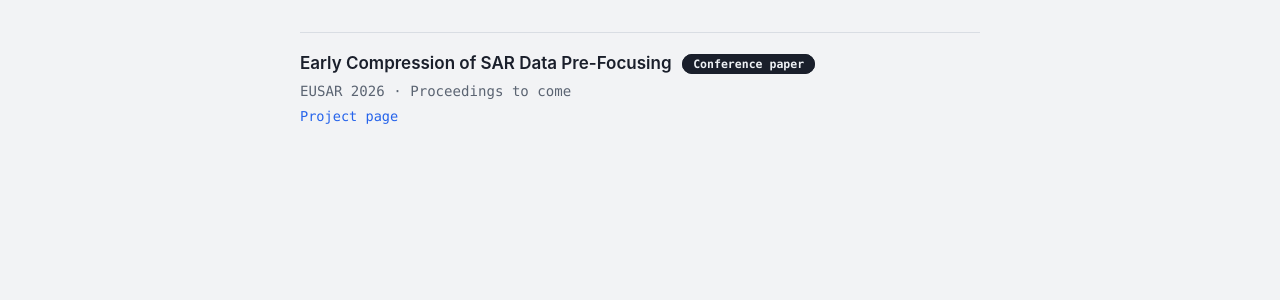
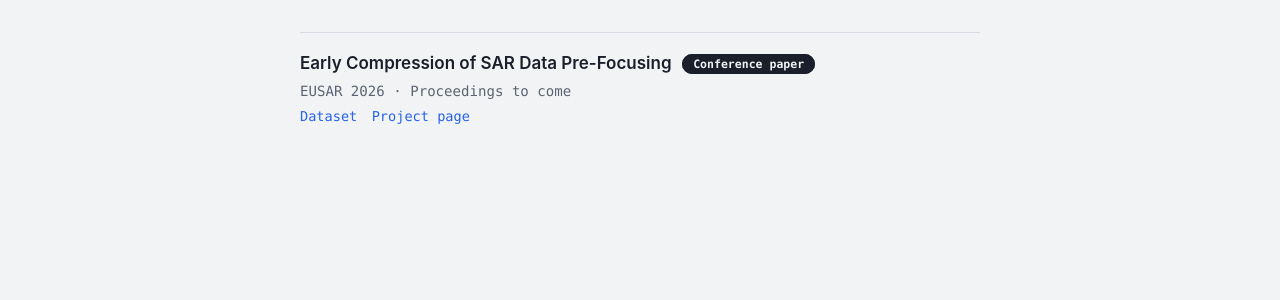
Before and after one commit to CedricLeon/CedricLeon.github.io, a Jekyll site: the page built from publications.html, in a window 1280 px wide. Shown: the part 352-652 px from the top of the page. Built offline with Jekyll 4.4.1, drawn with Linux system fonts in a browser that asks for light colours.

Commit message:
feat(publications): Added dataset link and button for MAYA4

```diff
--- a/_data/publications.yml
+++ b/_data/publications.yml
@@ -32,3 +32,4 @@
   venue: "EUSAR 2026"
   type: "Conference paper"
   project_url: "/projects/onboard-sar-compression/"
+  dataset_url: "https://huggingface.co/buckets/ESA-philab/Maya4"
--- a/publications.html
+++ b/publications.html
@@ -45,6 +45,7 @@
       {%- if pub.article_url %}<a href="{{ pub.article_url }}">Article</a>{% endif %}
       {%- if pub.citation %}<button type="button" class="pub-cite" data-copy="citation-{{ forloop.index }}" data-copy-msg="Citation ({{ pub.citation.style | escape }}) copied to your clipboard">Cite</button>{% endif %}
       {%- if pub.bibtex %}<button type="button" class="pub-cite" data-copy="bibtex-{{ forloop.index }}" data-copy-msg="BibTeX citation copied to your clipboard">BibTeX</button>{% endif %}
+      {%- if pub.dataset_url %}<a href="{{ pub.dataset_url }}">Dataset</a>{% endif %}
       {%- if pub.project_url %}<a href="{{ pub.project_url }}">Project page</a>{% endif %}
     </p>
     {% endif %}
```
